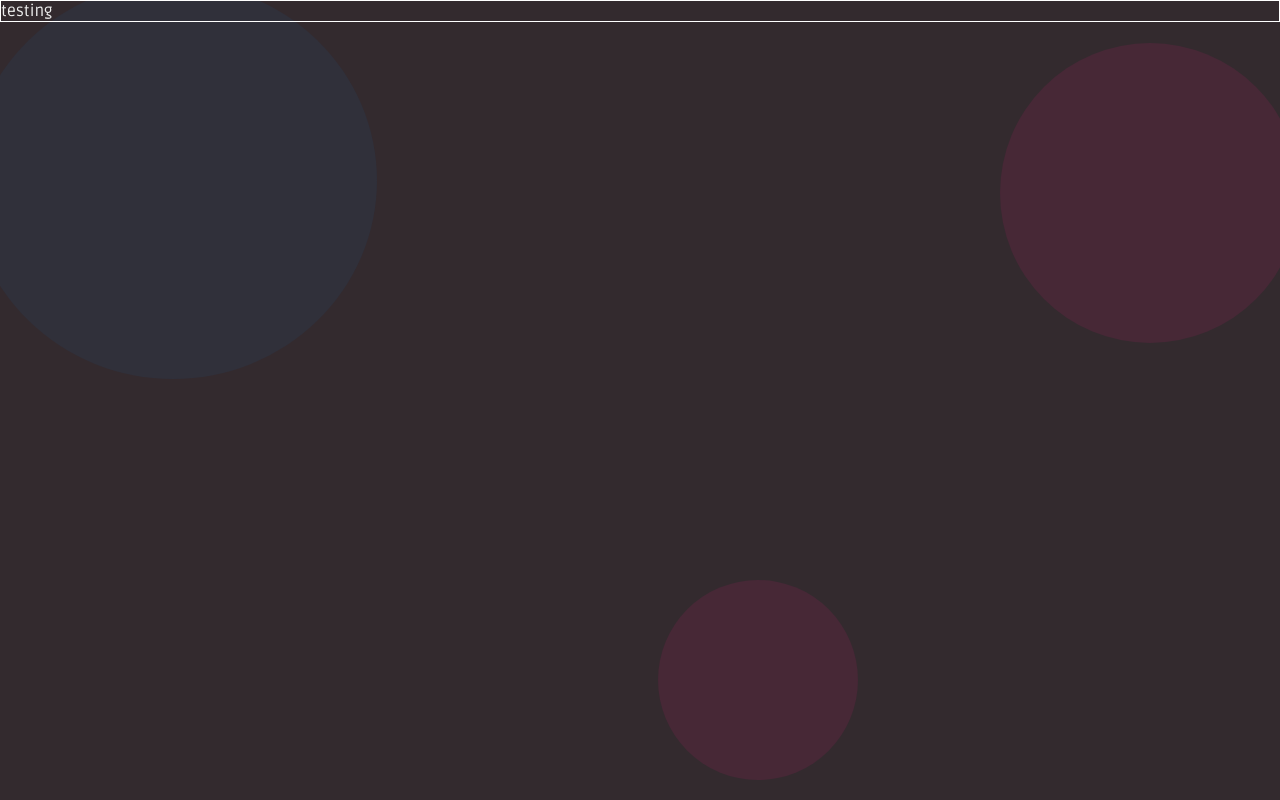
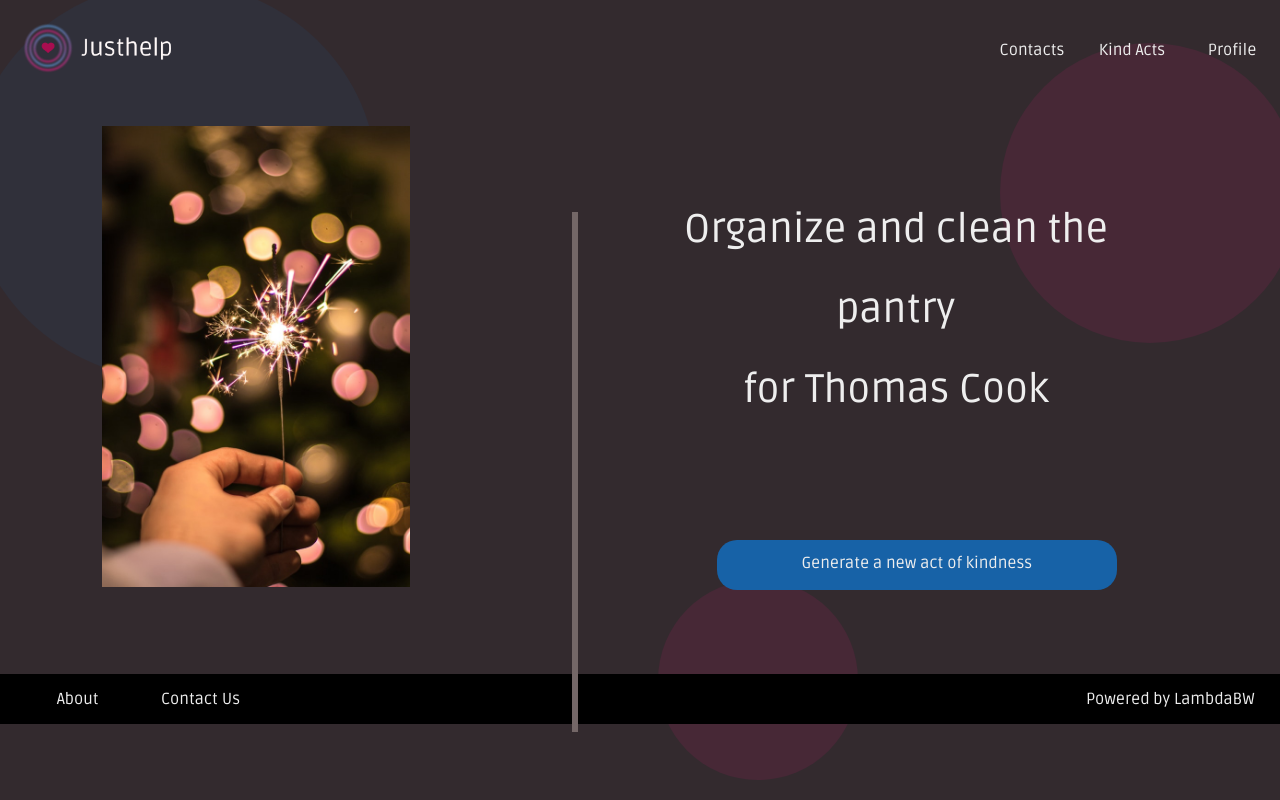
Before and after one commit to random-acts-generator/RAG-FE, a React (Create React App) app in the folder rag/: page / in a window 1280 px wide. Built offline with nearby package versions, Linux system fonts and the light colour scheme.

Commit message:
RAG: Home page - styled and completed
The home page is styled and completed. Added nav and footer component. Created the body styles to reflect in all pages

```diff
--- /dev/null
+++ b/rag/src/components/Footer.js
@@ -0,0 +1,15 @@
+import React from "react";
+import "../styles/footer.css";
+
+function Footer(props) {
+  return (
+    <div className="footer-container">
+      <div className="footer-left">
+        <div>About</div>
+        <div>Contact Us</div>
+      </div>
+      <div className="footer-right">Powered by LambdaBW</div>
+    </div>
+  );
+}
+export default Footer;
--- a/rag/src/components/HomePage.js
+++ b/rag/src/components/HomePage.js
@@ -1,13 +1,27 @@
 import React from "react";
 import Nav from "./Nav";
+import Footer from "./Footer";
+import LeftImage from "../assets/rag_pic_firework.jpeg";
 
 function HomePage(props) {
   return (
     <div>
       <Nav />
-      <div className="home-page-circle1" />
-      <div className="home-page-circle2" />
-      <div className="home-page-circle3" />
+      <div className="body-container">
+        <section className="left-section">
+          <img className="left-image" src={LeftImage} alt="Fireworks" />
+        </section>
+        <section className="right-section">
+          <div className="right-section-container">
+            <div className="right-section-content">
+              Organize and clean the pantry
+            </div>
+            <div className="right-section-content">for Thomas Cook</div>
+          </div>
+          <div className="generate-btn">Generate a new act of kindness</div>
+        </section>
+      </div>
+      <Footer />
     </div>
   );
 }
--- a/rag/src/components/Nav.js
+++ b/rag/src/components/Nav.js
@@ -1,10 +1,24 @@
 import React from "react";
-import "../styles/index.css";
+import "../styles/nav.css";
+import logo from "../assets/rag_pic_logo1xJustHelp.png";
 
 function Nav(props) {
   return (
     <div>
-      <div className="nav-container"> testing</div>
+      <div className="nav-container">
+        <div className="brand-logo">
+          <img className="logo" src={logo} alt="Brand logo" />
+        </div>
+        <div className="nav-links">
+          <div className="nav-link">Contacts</div>
+          <div className="nav-link">Kind Acts</div>
+          <div className="nav-link">Profile</div>
+        </div>
+      </div>
+      <div className="home-page-circle1" />
+      <div className="home-page-circle2" />
+      <div className="home-page-circle3" />
+      <div className="divider" />
     </div>
   );
 }
--- a/rag/src/index.js
+++ b/rag/src/index.js
@@ -2,5 +2,6 @@ import React from "react";
 import ReactDOM from "react-dom";
 import "./styles/index.css";
 import App from "./components/App";
+import { Provider } from "react-redux";
 
 ReactDOM.render(<App />, document.getElementById("root"));
--- /dev/null
+++ b/rag/src/styles/footer.css
@@ -0,0 +1,21 @@
+.footer-container {
+  width: 100%;
+  height: 50px;
+  background-color: black;
+  display: flex;
+  margin-top: 20px;
+  align-items: center;
+}
+
+.footer-left {
+  margin-left: 2%;
+  width: 20%;
+  display: flex;
+  justify-content: space-around;
+}
+
+.footer-right {
+  margin-right: 2%;
+  width: 80%;
+  text-align: right;
+}
--- a/rag/src/styles/index.css
+++ b/rag/src/styles/index.css
@@ -10,11 +10,6 @@ body {
   font-family: "Ruda", sans-serif;
   color: #eeeeee;
   min-height: 100vh;
-}
-
-.full-height-grow {
-  display: flex;
-  flex-direction: column;
 }
 
 .home-page-circle1 {
@@ -50,6 +45,61 @@ body {
   background: rgba(243, 28, 132, 0.1);
 }
 
-.nav-container {
-  border: 1px solid white;
+.divider {
+  position: absolute;
+  width: 520px;
+  height: 0px;
+  left: 315px;
+  bottom: 325px;
+  border: 3px solid #746767;
+  transform: rotate(90deg);
 }
+
+.logo {
+  width: 150px;
+  height: auto;
+  margin: 15%;
+}
+
+.body-container {
+  padding-top: 2%;
+  display: flex;
+}
+
+.left-section {
+  width: 30%;
+  height: 60%;
+  margin-left: 5%;
+  text-align: center;
+}
+
+.right-section {
+  width: 50%;
+  margin-left: 10%;
+  padding: 5%;
+  text-align: center;
+}
+.right-section-content {
+  font-size: 2.5rem;
+  text-align: center;
+  line-height: 80px;
+}
+
+.right-section-container {
+  height: 350px;
+}
+
+.generate-btn {
+  width: 400px;
+  height: 50px;
+  background: #1762a7;
+  border-radius: 20px;
+  text-align: center;
+  padding-top: 2.5%;
+  margin-left: 15%;
+}
+
+.left-image {
+  width: 80%;
+  height: auto;
+}
--- /dev/null
+++ b/rag/src/styles/nav.css
@@ -0,0 +1,17 @@
+.nav-container {
+  display: flex;
+}
+
+.nav-links {
+  display: flex;
+  width: 300px;
+
+  flex-wrap: nowrap;
+  align-items: center;
+  margin-left: 65%;
+}
+
+.nav-link {
+  width: 100px;
+  text-align: center;
+}
```
